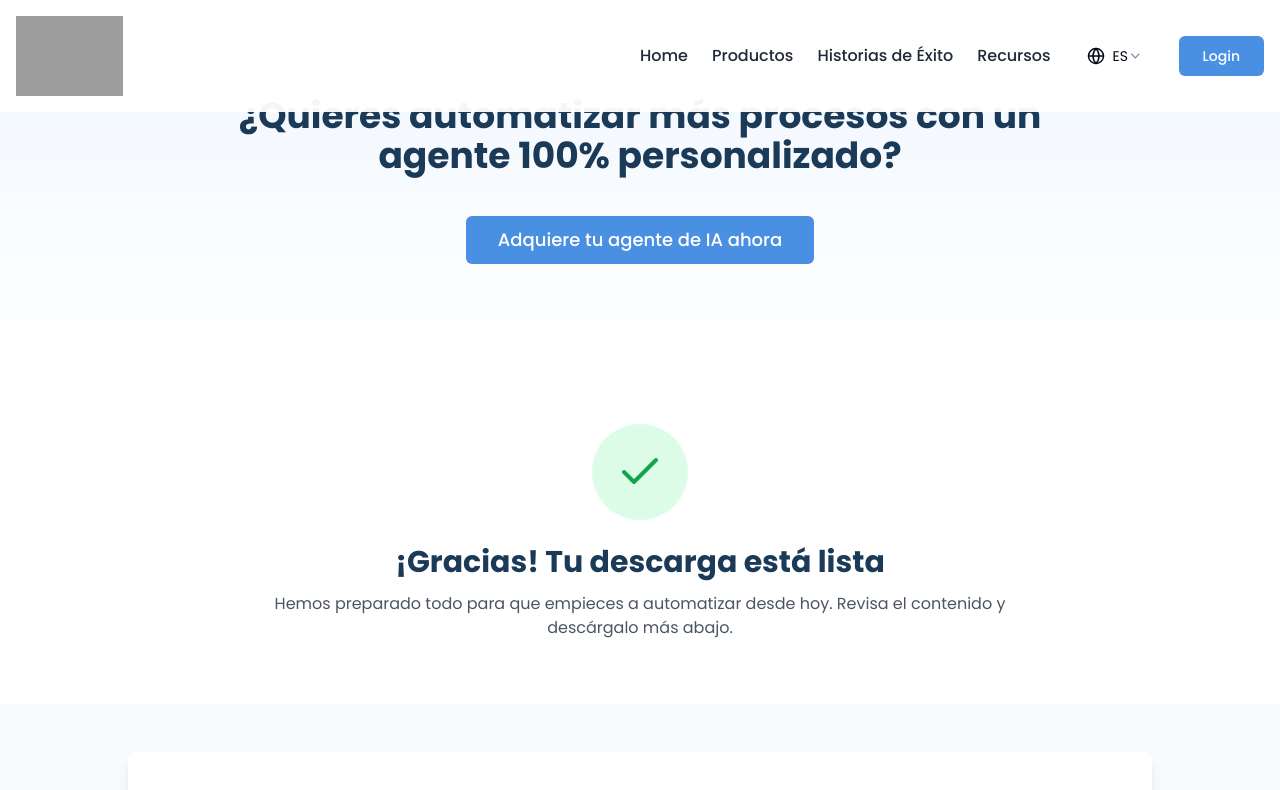
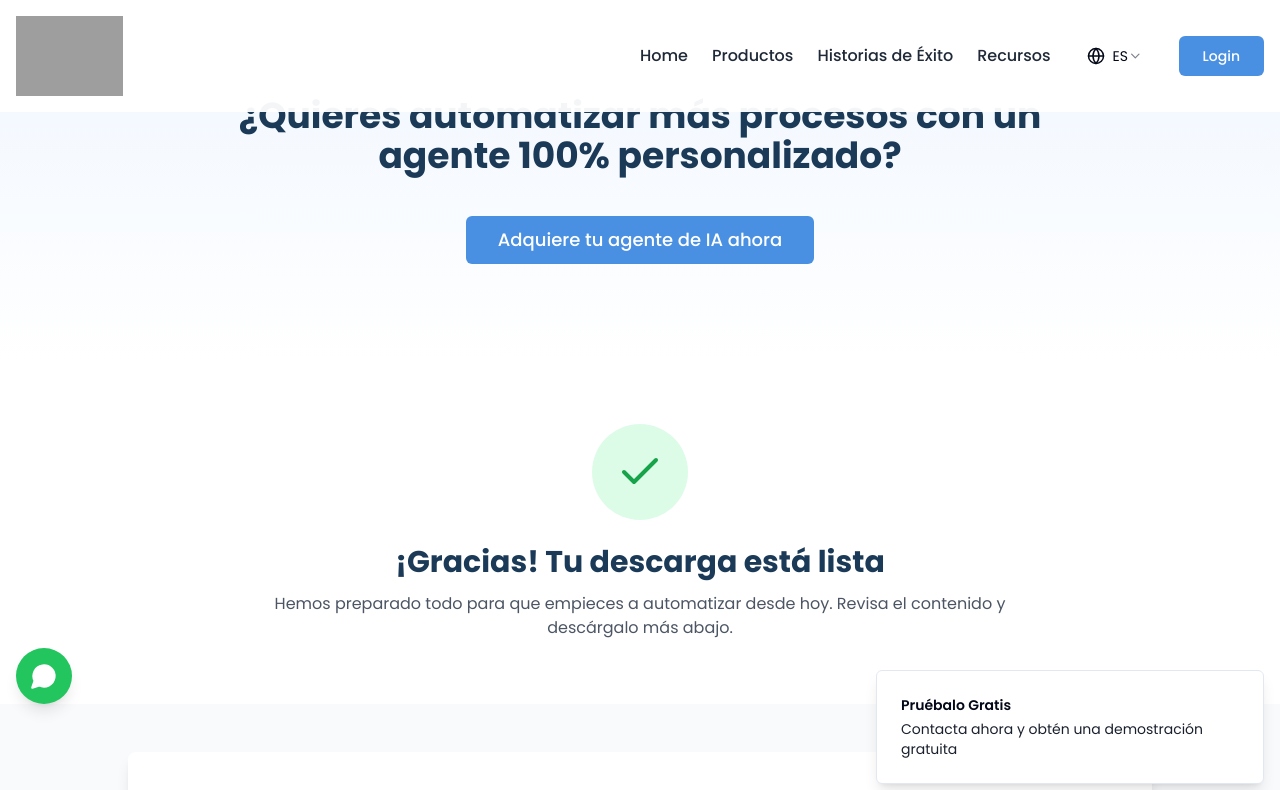
Before and after one commit to AumatiaAI/aumatia-ai-assist, a React (Vite) app: page /success-y-contenido in a window 1280 px wide. Shown: the top 790 px of the page. Built offline with nearby package versions, Linux system fonts and the light colour scheme; grey boxes are pictures that could not be loaded.

Commit message:
Add floating WhatsApp button
Adds a floating WhatsApp button to the left side of the screen that always accompanies the user and sends a "Pruebalo Gratis" notification on entry.

```diff
--- a/src/App.tsx
+++ b/src/App.tsx
@@ -5,6 +5,7 @@ import { TooltipProvider } from "@/components/ui/tooltip";
 import { QueryClient, QueryClientProvider } from "@tanstack/react-query";
 import { BrowserRouter, Routes, Route } from "react-router-dom";
 import { LanguageProvider } from "./contexts/LanguageContext";
+import WhatsAppButton from "./components/WhatsAppButton";
 import Index from "./pages/Index";
 import Products from "./pages/Products";
 import DomiAI from "./pages/DomiAI";
@@ -29,6 +30,7 @@ const App = () => (
       <LanguageProvider>
         <Toaster />
         <Sonner />
+        <WhatsAppButton />
         <BrowserRouter>
           <Routes>
             <Route path="/" element={<Index />} />
--- /dev/null
+++ b/src/components/WhatsAppButton.tsx
@@ -0,0 +1,46 @@
+
+import React, { useEffect, useState } from 'react';
+import { toast } from '@/hooks/use-toast';
+import { MessageCircle } from 'lucide-react';
+import { useLanguage } from '@/contexts/LanguageContext';
+
+const WhatsAppButton = () => {
+  const [showToast, setShowToast] = useState(false);
+  const { t } = useLanguage();
+
+  useEffect(() => {
+    // Show toast notification after a short delay when component mounts
+    const timer = setTimeout(() => {
+      setShowToast(true);
+    }, 2000);
+
+    return () => clearTimeout(timer);
+  }, []);
+
+  useEffect(() => {
+    if (showToast) {
+      toast({
+        title: t('try_it_free'),
+        description: t('get_free_demo'),
+      });
+      setShowToast(false);
+    }
+  }, [showToast, t]);
+
+  const handleWhatsAppClick = () => {
+    // Official WhatsApp link from the Footer component
+    window.open('https://wa.link/v80yk0', '_blank', 'noopener,noreferrer');
+  };
+
+  return (
+    <button
+      onClick={handleWhatsAppClick}
+      className="fixed left-4 bottom-24 z-50 flex items-center justify-center w-14 h-14 rounded-full bg-green-500 text-white shadow-lg hover:bg-green-600 transition-all duration-300 hover:scale-110 focus:outline-none"
+      aria-label="WhatsApp"
+    >
+      <MessageCircle className="w-7 h-7 fill-white stroke-white" />
+    </button>
+  );
+};
+
+export default WhatsAppButton;
--- a/src/contexts/LanguageContext.tsx
+++ b/src/contexts/LanguageContext.tsx
@@ -1,4 +1,3 @@
-
 import React, { createContext, useState, useContext, ReactNode } from 'react';
 
 type Language = 'es' | 'en' | 'pt';
@@ -364,7 +363,7 @@ const translations = {
   'follow_for_updates': {
     'es': 'Síguenos para más actualizaciones y casos reales:',
     'en': 'Follow us for more updates and real cases:',
-    'pt': 'Siga-nos para mais atualizações e casos reais:'
+    'pt': 'Siga-nos para mais atualizações e casos reales:'
   },
   'no_country_found': {
     'es': 'No se encontró ningún país',
@@ -375,6 +374,17 @@ const translations = {
     'es': 'Buscar país...',
     'en': 'Search country...',
     'pt': 'Buscar país...'
+  },
+  // Busca el objeto translations y añade estas dos nuevas claves:
+  try_it_free: {
+    es: "Pruébalo Gratis",
+    en: "Try it for Free",
+    pt: "Experimente Grátis"
+  },
+  get_free_demo: {
+    es: "Contacta ahora y obtén una demostración gratuita",
+    en: "Contact us now and get a free demo",
+    pt: "Entre em contato agora e obtenha uma demonstração gratuita"
   }
 };
 
```
